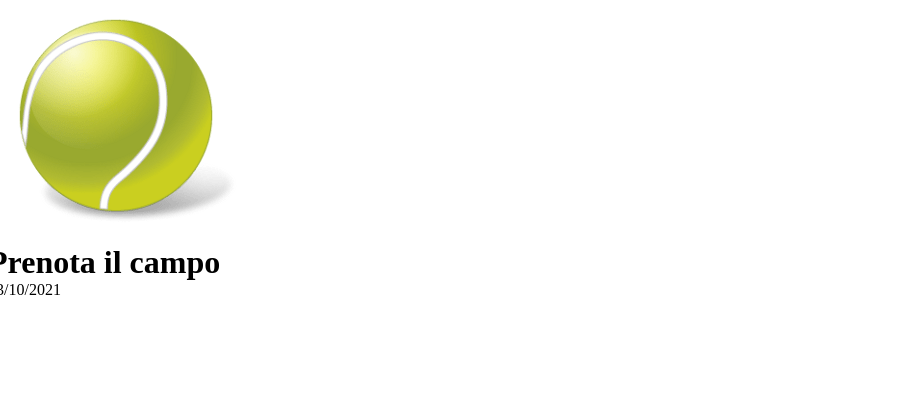
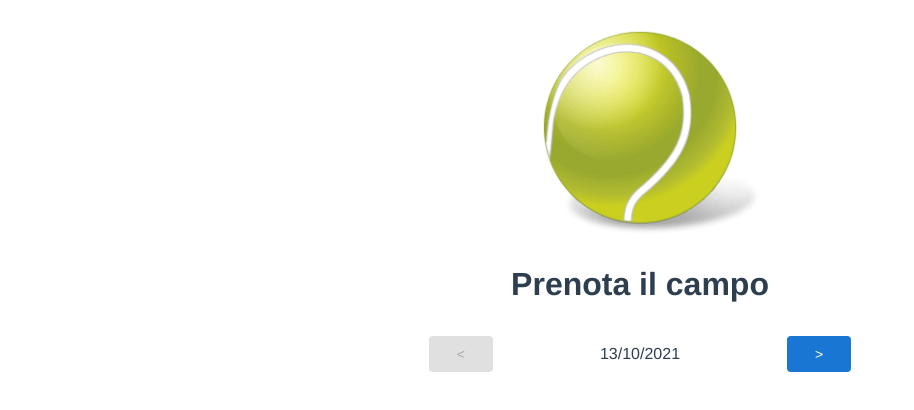
Before and after one commit to bohmax/TennisArixi, a Vue app: page / in a window 1280 px wide. Shown: the top 410 px of the page, without its empty margins (0-914 px from the left). Built offline with nearby package versions, Linux system fonts and the light colour scheme.

Commit message:
Aggiunti bottoni per la data

```diff
--- a/Scripts/gh-pages-deploy.js
+++ b/Scripts/gh-pages-deploy.js
@@ -13,7 +13,7 @@ const fs = require("fs");
         await execa("git", ["--work-tree", folderName, "commit", "-m", "gh-pages"]);
         console.log("Pushing to gh-pages...");
         await execa("git", ["push", "origin", "HEAD:gh-pages", "--force"]);
-        await execa("rd", ["-r", ".\dist\"]);
+        await execa("rd", ["-r", ".\\dist\\"]);
         await execa("git", ["checkout", "-f", "master"]);
         await execa("git", ["branch", "-D", "gh-pages"]);
         console.log("Successfully deployed, check your settings");
--- a/src/App.vue
+++ b/src/App.vue
@@ -1,11 +1,9 @@
 <template>
-    <div>
-        <v-row justify="center">
-            <img alt="Vue logo" src="./assets/logo.png">
-        </v-row>
-        <v-row justify="center">
+    <div id="app">
+        <img alt="Vue logo" src="./assets/logo.png">
+        <v-app>
             <Home />
-        </v-row>
+        </v-app>
     </div>
 </template>
 
--- a/src/components/Home.vue
+++ b/src/components/Home.vue
@@ -1,9 +1,23 @@
 <template>
   <div class="hello">
     <h1>{{ message }}</h1>
-    <p>
-      {{ giorno }}
-    </p>
+    <v-row justify="center" align="center" class="mt-4">
+        <v-spacer></v-spacer>
+        <v-col align="right">
+            <v-btn depressed color="primary" @click="dietroData" :disabled="!boolMinore">
+                {{ minore }}
+            </v-btn>
+        </v-col>
+        <v-col align="center">
+            {{ giorno }}
+        </v-col>
+        <v-col align="left">
+            <v-btn depressed color="primary" @click="avanzaData" :disabled="!boolMaggiore">
+                {{ maggiore }}
+            </v-btn>
+        </v-col>
+        <v-spacer></v-spacer>
+    </v-row>
     <!-- <h3>Installed CLI Plugins</h3>
     <ul>
       <li><a href="https://github.com/vuejs/vue-cli/tree/dev/packages/%40vue/cli-plugin-babel" target="_blank" rel="noopener">babel</a></li>
@@ -34,11 +48,30 @@
         data() {
             return {
                 message: "Prenota il campo",
+                minore: "<",
+                maggiore: ">",
+                contatore: 0
             }
         },
         computed: {
             giorno: function () {
-                return new Date().toLocaleString('it-IT', { year: 'numeric', month: 'numeric', day: 'numeric' })
+                const date = new Date()
+                date.setDate(date.getDate() + this.contatore)
+                return date.toLocaleString("it-IT", { year: "numeric", month: "numeric", day: "numeric" })
+            },
+            boolMaggiore: function () {
+                return this.contatore < 10
+            },
+            boolMinore: function () {
+                return this.contatore > 0
+            }
+        },
+        methods: {
+            avanzaData: function () {
+                this.boolMaggiore && this.contatore++
+            },
+            dietroData: function () {
+                this.boolMinore && this.contatore--
             }
         }
     }
```
